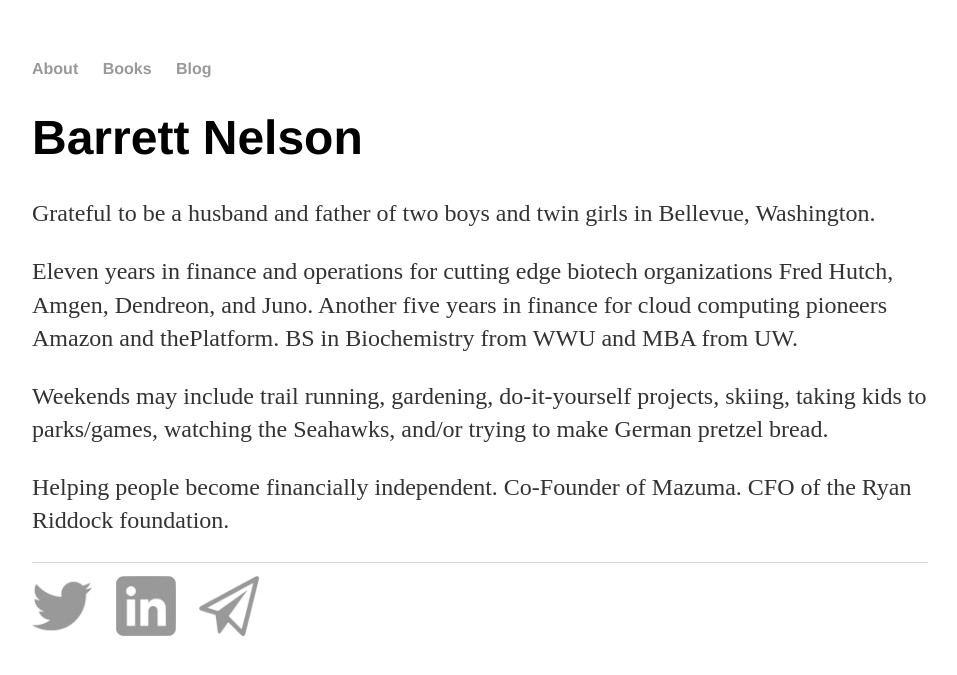
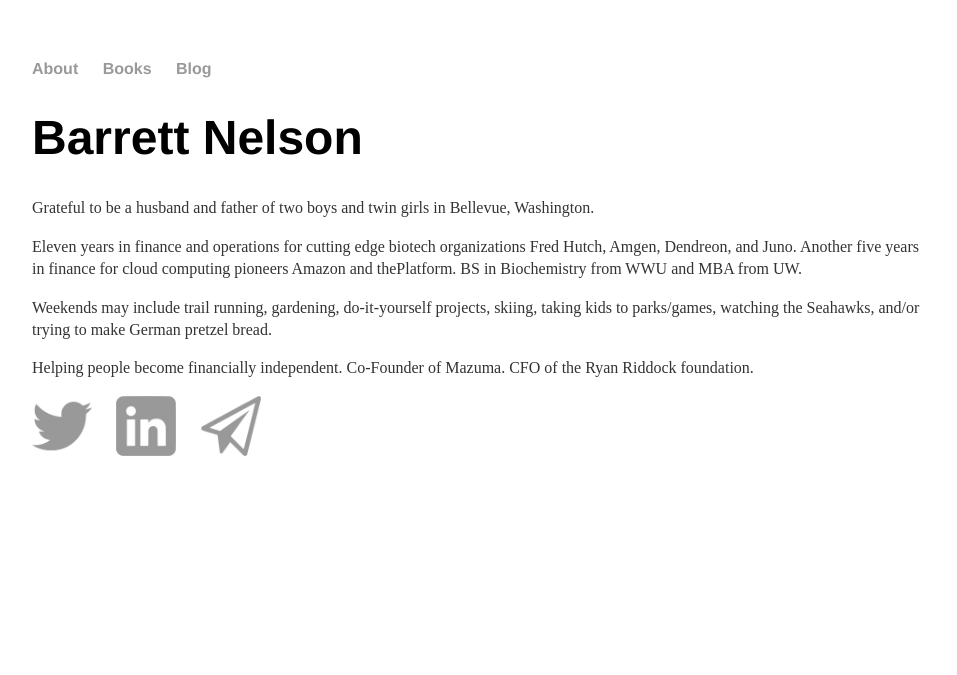
Before and after one commit to bstnel/bstnel.github.io, a Jekyll site: the page built from index.html, in a window 1280 px wide. Shown: the top 675 px of the page, without its empty margins (160-1117 px from the left). Built offline with Jekyll 4.4.1, drawn with Linux system fonts in a browser that asks for light colours.

Commit message:
Update main.css

```diff
--- a/css/main.css
+++ b/css/main.css
@@ -24,13 +24,14 @@ h1 {
     font-family:'Helvetica', 'Arial', 'Sans-Serif';
 }
 p {
-    font-size: 1.5em;
+    font-size: 1em;
     line-height: 1.4em;
     color: #333;
 }
 footer {
-    border-top: 1px solid #d5d5d5;
-    font-size: .8em;
+    border-top: none;
+    margin-top: 40px auto;
+    font-size: 1em;
 }
 
 ul.posts {
```
